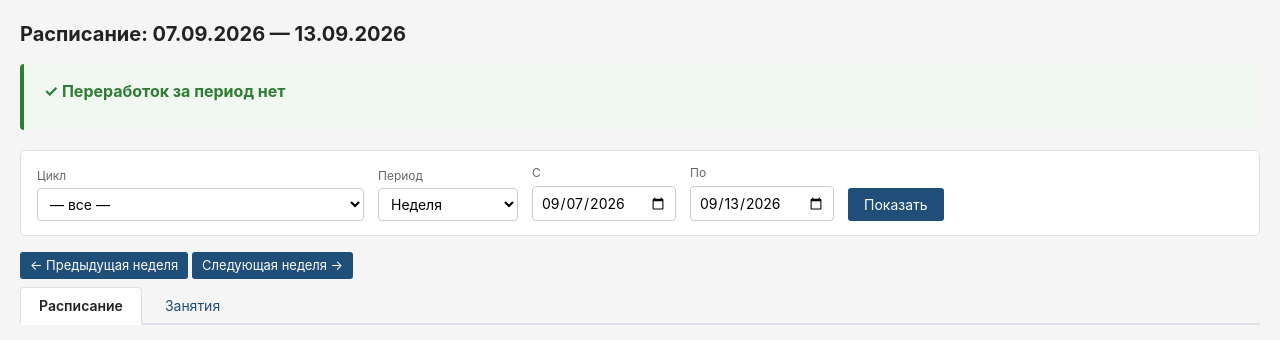
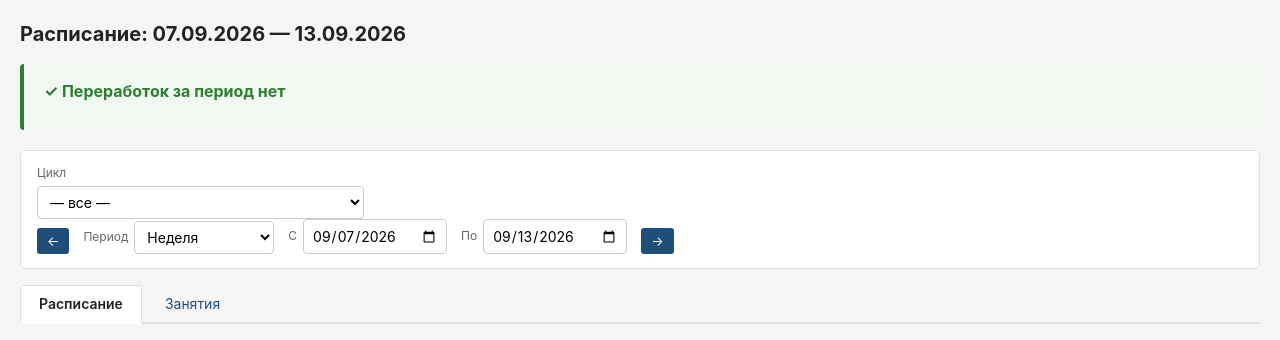
Before and after one commit to jdoe058/odpo, a Django app: page / in a window 1280 px wide. Shown: the part 44-384 px from the top of the page. Run offline with Django 5.2, Linux system fonts and the light colour scheme; a user stored in the database is signed in; tables that the repository leaves empty hold one stand-in row (values such as "Sample post").

Commit message:
feat(расписание): переработать фильтры периода и добавить учебный год

```diff
--- a/timetable/services/periods.py
+++ b/timetable/services/periods.py
@@ -1,25 +1,19 @@
 from datetime import date, timedelta
-from django.db.models import Max, Min
 from django.utils import timezone
 
 
-def resolve_period(kind, today=None, start=None, end=None, cycle=None):
-    """kind: 'week' | 'month' | 'custom' | 'all' → (start, end)."""
-    from timetable.models import Lesson
-
-    if kind == "all":
-        if cycle is not None:
-            return cycle.start_date, cycle.end_date
-
-        qs = Lesson.objects.all()
-        agg = qs.aggregate(first=Min("date"), last=Max("date"))
-        if agg["first"] and agg["last"]:
-            return agg["first"], agg["last"]
-
-        # если занятий нет — текущая неделя
-        today = today or timezone.localdate()
-        start = today - timedelta(days=today.weekday())
-        return start, start + timedelta(days=6)
+def resolve_period(kind, today=None, start=None, end=None):
+    """kind: 'week' | 'month' | 'year' | 'custom' → (start, end)."""
+    if kind == "year":
+        anchor = today or timezone.localdate()
+        # учебный год: 1 сентября — 31 августа
+        if anchor.month >= 9:
+            start = date(anchor.year, 9, 1)
+            end = date(anchor.year + 1, 8, 31)
+        else:
+            start = date(anchor.year - 1, 9, 1)
+            end = date(anchor.year, 8, 31)
+        return start, end
 
     today = today or timezone.localdate()
 
--- a/timetable/static/timetable/css/base.css
+++ b/timetable/static/timetable/css/base.css
@@ -61,6 +61,11 @@ form.filters {
   display: flex;
   flex-direction: column;
   gap: 4px;
+}
+.filters-row > div.field-inline {
+  flex-direction: row;
+  align-items: center;
+  gap: 6px;
 }
 .filters-row label { font-size: 12px; color: #666; }
 .filters-row select,
--- /dev/null
+++ b/timetable/templates/timetable/_schedule_filters.html
@@ -0,0 +1,79 @@
+<form method="get" class="filters" id="schedule-filters">
+  <div class="filters-row">
+    <div>
+      <label for="id_cycle">Цикл</label>
+      <select name="cycle" id="id_cycle">
+        <option value="">— все —</option>
+        {% for c in cycles %}
+        <option value="{{ c.pk }}" {% if selected_cycle.pk == c.pk %}selected{% endif %}>
+          {{ c.start_date|date:"d.m.Y" }} {{ c.base }} {{ c.name|truncatechars:40 }}
+        </option>
+        {% endfor %}
+      </select>
+    </div>
+  </div>
+
+  <div class="filters-row">
+    {% if period != 'custom' %}
+      <div class="period-nav">
+        <a class="button"
+           href="?period={{ period }}{% if selected_cycle %}&cycle={{ selected_cycle.pk }}{% endif %}&anchor={{ prev_anchor|date:'Y-m-d' }}">
+          ←
+        </a>
+      </div>
+    {% endif %}
+
+    <div class="field-inline">
+      <label for="id_period">Период</label>
+      <select name="period" id="id_period">
+        <option value="week"   {% if period == 'week'   %}selected{% endif %}>Неделя</option>
+        <option value="month"  {% if period == 'month'  %}selected{% endif %}>Месяц</option>
+        <option value="year"   {% if period == 'year'   %}selected{% endif %}>Учебный год</option>
+        <option value="custom" {% if period == 'custom' %}selected{% endif %}>Произвольный</option>
+      </select>
+    </div>
+
+    <div class="field-inline">
+      <label for="id_start">С</label>
+      <input type="date" name="start" id="id_start" value="{{ grid.start|date:'Y-m-d' }}">
+    </div>
+    <div class="field-inline">
+      <label for="id_end">По</label>
+      <input type="date" name="end" id="id_end" value="{{ grid.end|date:'Y-m-d' }}">
+    </div>
+
+    {% if period != 'custom' %}
+      <div class="period-nav">
+        <a class="button"
+           href="?period={{ period }}{% if selected_cycle %}&cycle={{ selected_cycle.pk }}{% endif %}&anchor={{ next_anchor|date:'Y-m-d' }}">
+          →
+        </a>
+      </div>
+    {% endif %}
+  </div>
+</form>
+
+<script>
+  (function () {
+    const form = document.getElementById('schedule-filters');
+    if (!form) return;
+
+    const cycleSelect  = form.querySelector('#id_cycle');
+    const periodSelect = form.querySelector('#id_period');
+    const startInput   = form.querySelector('#id_start');
+    const endInput     = form.querySelector('#id_end');
+
+    if (cycleSelect)  cycleSelect.addEventListener('change', () => form.submit());
+    if (periodSelect) periodSelect.addEventListener('change', () => form.submit());
+
+    // Смена любой даты переводит период в «Произвольный»
+    function onDateChange() {
+      if (periodSelect && periodSelect.value !== 'custom') {
+        periodSelect.value = 'custom';
+      }
+      form.submit();
+    }
+    if (startInput) startInput.addEventListener('change', onDateChange);
+    if (endInput)   endInput.addEventListener('change',   onDateChange);
+  })();
+</script>
--- a/timetable/templates/timetable/schedule_grid.html
+++ b/timetable/templates/timetable/schedule_grid.html
@@ -7,57 +7,7 @@
 
 {% include "timetable/_overtime_block.html" %}
 
-<form method="get" class="filters">
-  <div class="filters-row">
-    <div>
-      <label for="id_cycle">Цикл</label>
-      <select name="cycle" id="id_cycle">
-        <option value="">— все —</option>
-        {% for c in cycles %}
-        <option value="{{ c.pk }}" {% if selected_cycle.pk == c.pk %}selected{% endif %}>
-          {{ c.start_date|date:"d.m.Y" }} {{ c.base }} {{ c.name|truncatechars:40 }}
-        </option>
-        {% endfor %}
-      </select>
-    </div>
-
-    <div>
-      <label for="id_period">Период</label>
-      <select name="period" id="id_period">
-        <option value="week"   {% if period == 'week'   %}selected{% endif %}>Неделя</option>
-        <option value="month"  {% if period == 'month'  %}selected{% endif %}>Месяц</option>
-        <option value="all"    {% if period == 'all'    %}selected{% endif %}>Весь период</option>
-        <option value="custom" {% if period == 'custom' %}selected{% endif %}>Произвольный</option>
-      </select>
-    </div>
-
-    <div>
-      <label for="id_start">С</label>
-      <input type="date" name="start" id="id_start" value="{{ grid.start|date:'Y-m-d' }}">
-    </div>
-    <div>
-      <label for="id_end">По</label>
-      <input type="date" name="end" id="id_end" value="{{ grid.end|date:'Y-m-d' }}">
-    </div>
-
-    <div>
-      <button type="submit">Показать</button>
-    </div>
-  </div>
-</form>
-
-{% if period == 'week' or period == 'month' %}
-  <div class="period-nav" style="margin: 8px 0;">
-    <a class="button"
-       href="?period={{ period }}{% if selected_cycle %}&cycle={{ selected_cycle.pk }}{% endif %}&anchor={{ prev_anchor|date:'Y-m-d' }}">
-      ← Предыдущая {% if period == 'week' %}неделя{% else %}месяц{% endif %}
-    </a>
-    <a class="button"
-       href="?period={{ period }}{% if selected_cycle %}&cycle={{ selected_cycle.pk }}{% endif %}&anchor={{ next_anchor|date:'Y-m-d' }}">
-      Следующая {% if period == 'week' %}неделя{% else %}месяц{% endif %} →
-    </a>
-  </div>
-{% endif %}
+{% include "timetable/_schedule_filters.html" %}
 
 {% if selected_cycle %}
   <div class="cycle-actions" style="margin: 12px 0;">
--- a/timetable/views.py
+++ b/timetable/views.py
@@ -73,15 +73,17 @@ def schedule_grid_view(request):
         except ValueError:
             anchor = None
 
+    # Если якорь не задан явно — берём дату начала цикла (если он выбран)
+    if anchor is None and cycle is not None:
+        anchor = cycle.start_date
+
     try:
-        if period in ("week", "month") and anchor:
+        if period in ("week", "month", "year"):
             start, end = resolve_period(period, anchor)
         elif period == "custom":
             start = date.fromisoformat(start_str) if start_str else None
             end = date.fromisoformat(end_str) if end_str else None
             start, end = resolve_period("custom", start=start, end=end)
-        elif period == "all":
-            start, end = resolve_period("all", cycle=cycle)
         else:
             start, end = resolve_period(period)
     except (TypeError, ValueError):
```
